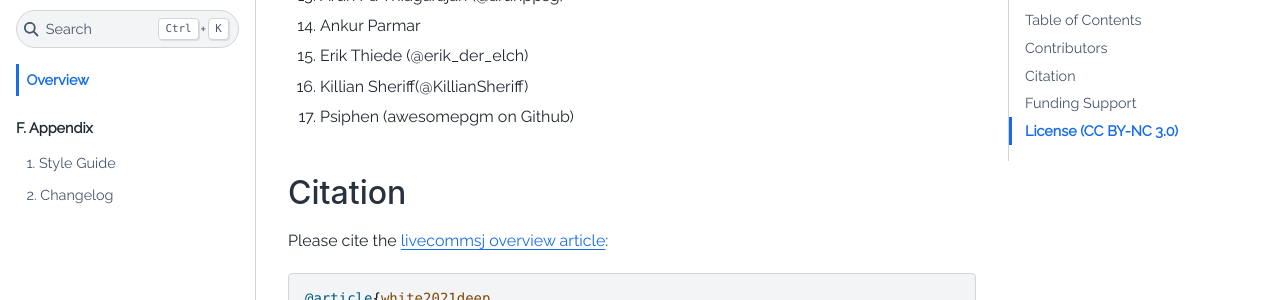
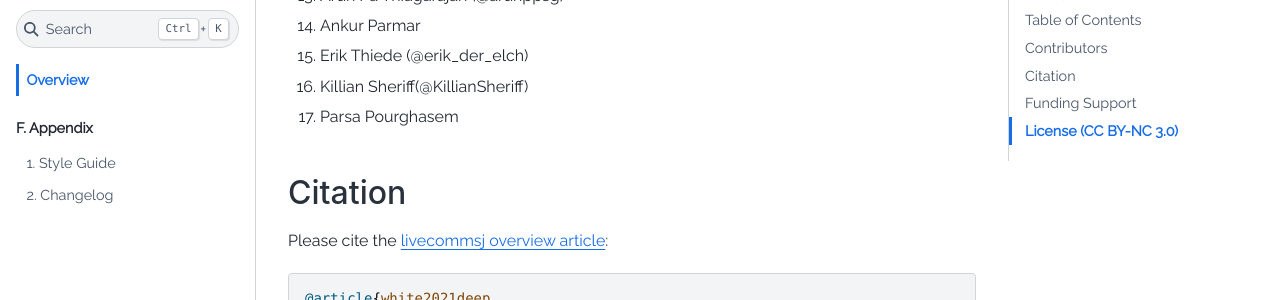
Before and after one commit to whitead/dmol-book, a Jupyter Book: the page built from index.md, in a window 1280 px wide and 900 px high, scrolled down 4368 px. Shown: the part 153-453 px from the top of the window. Built offline with Jupyter Book 1.0.4 settings and Sphinx 7.4.7 and the Sphinx Book theme 1.1.4, drawn with Linux system fonts in a browser that asks for light colours; pages that are not in the unit, such as notebooks, are missing from menus.

Commit message:
Fixed issue #169 part 2

```diff
--- a/index.md
+++ b/index.md
@@ -92,7 +92,7 @@ Thank you to contributors for offering suggestions, identifying errors, and help
 14. Ankur Parmar
 15. Erik Thiede (@erik_der_elch)
 16. Killian Sheriff(@KillianSheriff)
-17. Psiphen (awesomepgm on Github)
+17. Parsa Pourghasem
 
 ## Citation
 
```
Also changed, not shown: 1 other file.
